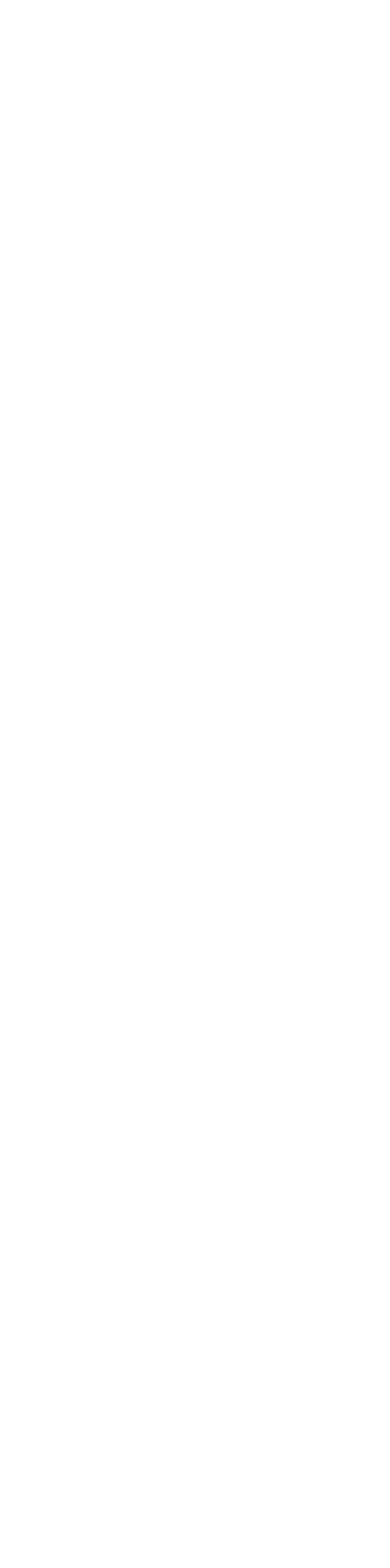
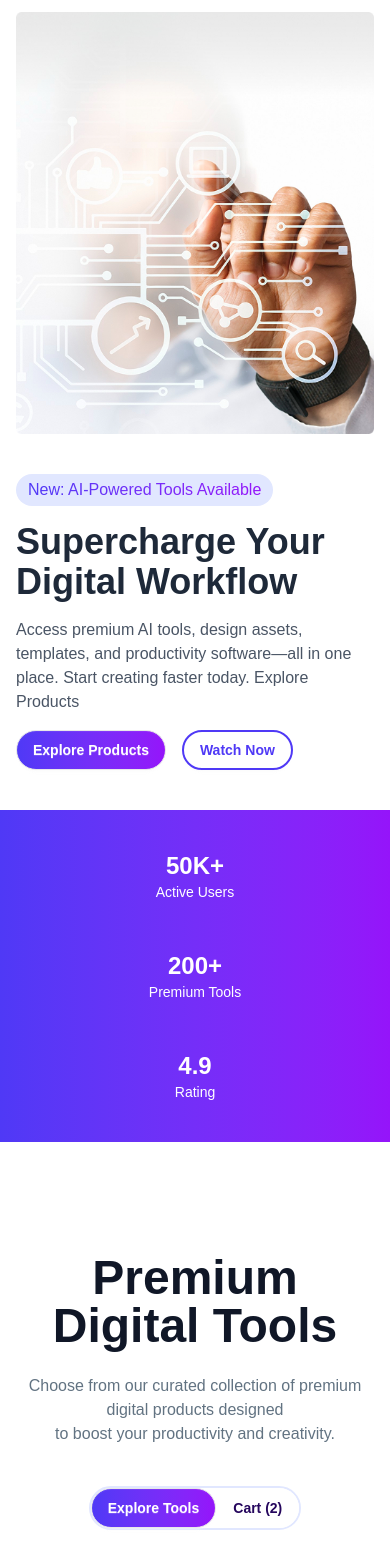
Before and after one commit to Arnob-450/Digitools-Platform, a React (Vite) app: page / in a window 390 px wide. Shown: the part 92-1660 px from the top of the page. Before the commit the page ends 844 px from the top, so only its background shows below. Built offline with nearby package versions, Linux system fonts and the light colour scheme.

Commit message:
banner sectonn stats section and past of degital tools is designaed and mde it fully responsive

```diff
--- a/src/App.jsx
+++ b/src/App.jsx
@@ -1,13 +1,19 @@
 
 
 import './App.css'
+import Banner from './Components/Banner/Banner'
+import DigitalTools from './Components/DigitalTools/DigitalTools'
 import Nav from './Components/Nav/Nav'
+import Stats from './Components/Stats/Stats'
 
 function App() {
 
   return (
     <>
       <Nav></Nav>
+      <Banner></Banner>
+      <Stats></Stats>
+      <DigitalTools></DigitalTools>
     </>
   )
 }
--- /dev/null
+++ b/src/Components/Banner/Banner.jsx
@@ -0,0 +1,29 @@
+import banner from '../../assets/banner.png'
+
+const Banner = () => {
+    return (
+        <div className='min-h-5 container mx-auto'>
+            <div className='flex flex-col-reverse md:flex-row justify-center md:items-center gap-10 px-4 py-10 lg:py-20'>
+                <div>
+                    <div className=' bg-[#e1e7ff] w-max px-3 py-1 rounded-4xl mb-4'>
+                        <h2 className='bg-linear-to-r from-[#4F39F6] to-[#9514FA] bg-clip-text text-transparent '>New: AI-Powered Tools Available</h2>
+                    </div>
+                    <h1 className='text-4xl font-bold text-gray-800'>Supercharge Your<br />Digital Workflow</h1>
+                    <p className='text-gray-600 mt-4'>
+                        Access premium AI tools, design assets, templates, and productivity software—all in one place. Start creating faster today.
+                        Explore Products
+                    </p>
+                    <div className='flex gap-4 mt-4'>
+                        <button className='btn rounded-4xl bg-linear-to-r from-[#4F39F6] to-[#9514FA] text-white'>Explore Products</button>
+                        <button className='btn rounded-4xl bg-transparent border-2 border-[#4F39F6] text-[#4F39F6] hover:bg-[#4F39F6] hover:text-white'>Watch Now</button>
+                    </div>
+                </div>
+                <div>
+                    <img src={banner} alt="Banner" />
+                </div>
+            </div>
+        </div>
+    );
+};
+
+export default Banner;
--- /dev/null
+++ b/src/Components/DigitalTools/DigitalTools.jsx
@@ -0,0 +1,24 @@
+import { useState } from "react";
+
+
+const DigitalTools = () => {
+    const [toggle, setToggle] = useState("explore");
+    return (
+
+        <div>
+            <div className=" mt-28 container mx-auto px-4 ">
+                <h2 className='text-5xl font-bold text-[#101727] text-center mb-6'>Premium Digital Tools</h2>
+                <p className='text-[#627382] text-center mb-10'>Choose from our curated collection of premium digital products designed <br /> to boost your productivity and creativity.</p>
+                <div className="flex items-center justify-center  border-2 border-[#E1E7FF] w-max mx-auto mb-10 rounded-full">
+                    <div className="flex flex-row md:flex-row items-center ">
+                        <button className={` btn ${toggle==="explore"? 'bg-linear-to-r from-[#4F39F6] to-[#9514FA] text-white' : 'btn-ghost bg-[#ffffff] text-[#25065D] font-bold'}   rounded-full`} onClick={() => setToggle("explore")}>Explore Tools</button>
+                        <button className={` btn ${toggle==="cart"? 'bg-linear-to-r from-[#4F39F6] to-[#9514FA] text-white' : 'btn-ghost bg-[#ffffff] text-[#25065D] font-bold'}   rounded-full`} onClick={() => setToggle("cart")}>Cart (2)</button>
+                    </div>
+                </div>
+
+            </div>
+        </div>
+    );
+};
+
+export default DigitalTools;
--- a/src/Components/Nav/Nav.jsx
+++ b/src/Components/Nav/Nav.jsx
@@ -36,7 +36,7 @@ const Nav = () => {
                         <div className="flex items-center">  <IoCartOutline /></div>
                         <a className="btn btn-ghost rounded-4xl">Login</a>
                     </div>
-                    <a className="btn rounded-4xl bg-gradient-to-r from-[#4F39F6] to-[#9514FA] text-white">Get Started</a>
+                    <a className="btn rounded-4xl bg-linear-to-r from-[#4F39F6] to-[#9514FA] text-white">Get Started</a>
                 </div>
             </div>
         </div>
--- /dev/null
+++ b/src/Components/Stats/Stats.jsx
@@ -0,0 +1,27 @@
+
+
+const Stats = () => {
+    return (
+        <div className="bg-linear-to-r from-[#4F39F6] to-[#9514FA]  px-10 py-10 ">
+            <div className=" container flex flex-col md:flex-row items-center justify-between mx-auto px-4 gap-6 md:gap-0">
+                <div className="flex items-center flex-col w-full md:w-auto">
+                    <h2 className=" font-extrabold text-2xl sm:text-3xl md:text-[3.75rem] text-[#ffffff]">50K+</h2>
+                    <p className="font-medium text-sm sm:text-base md:text-[1.5rem] text-[#ffffff]">Active Users</p>
+                </div>
+                <div className="divider divider-horizontal  w-full md:w-auto md:h-20"></div>
+                <div className="flex items-center flex-col w-full md:w-auto">
+                    <h2 className=" font-extrabold text-2xl sm:text-3xl md:text-[3.75rem] text-[#ffffff]">200+</h2>
+                    <p className="font-medium text-sm sm:text-base md:text-[1.5rem] text-[#ffffff]">Premium Tools</p>
+                </div>
+                <div className="divider divider-horizontal  w-full md:w-auto md:h-20"></div>
+                <div className="flex items-center flex-col w-full md:w-auto">
+                    <h2 className=" font-extrabold text-2xl sm:text-3xl md:text-[3.75rem] text-[#ffffff]">4.9</h2>
+                    <p className="font-medium text-sm sm:text-base md:text-[1.5rem] text-[#ffffff]">Rating</p>
+                </div>
+            </div>
+
+        </div>
+    );
+};
+
+export default Stats;
```
